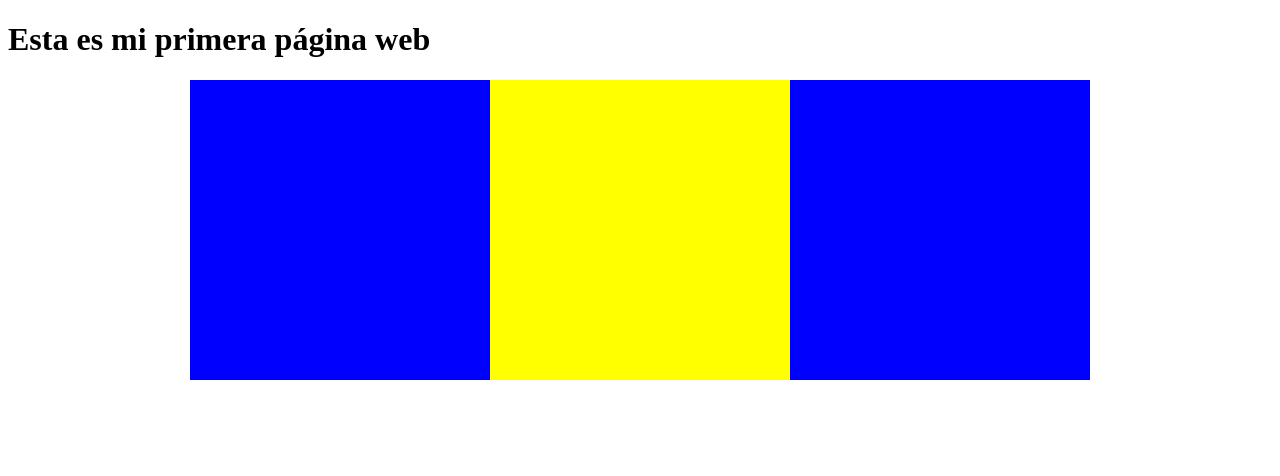
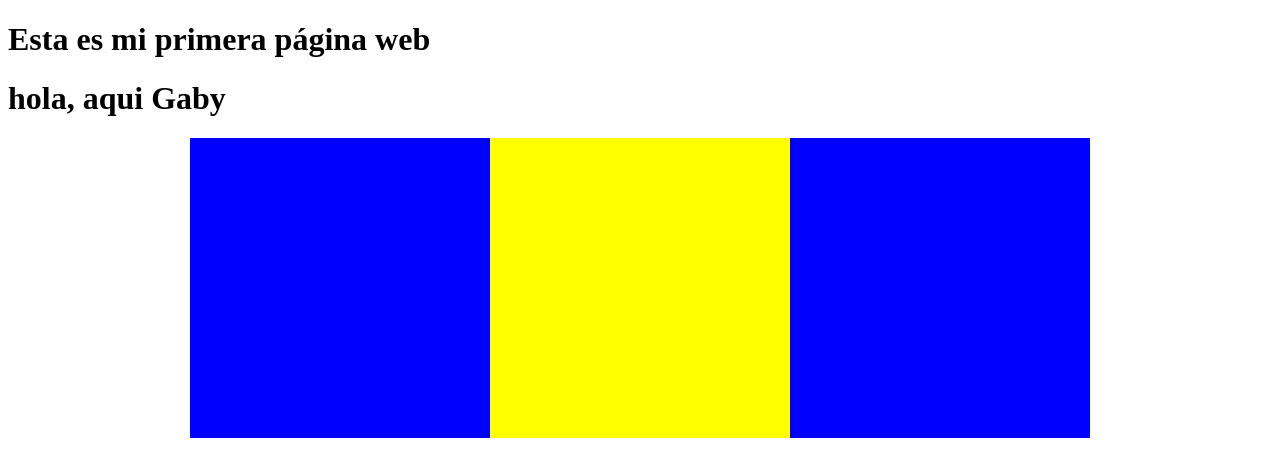
Before and after one commit to GABYMGTS/ignacioOrellano.github.io, a plain HTML site: page index.html in a window 1280 px wide. Drawn offline with Linux system fonts and the light colour scheme.

Commit message:
Update index.html
aqui gaby

```diff
--- a/index.html
+++ b/index.html
@@ -8,6 +8,7 @@
 </head>
 <body>
     <h1>Esta es mi primera página web</h1>
+     <h1>hola, aqui Gaby</h1>
     <div class="container">
         <div class="item"></div>
         <div class="item"></div>
```
